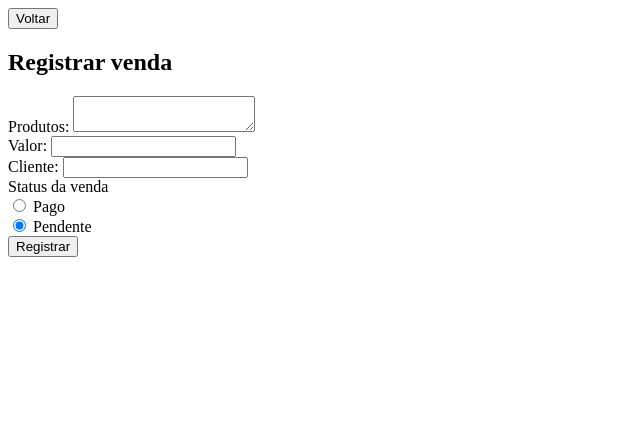
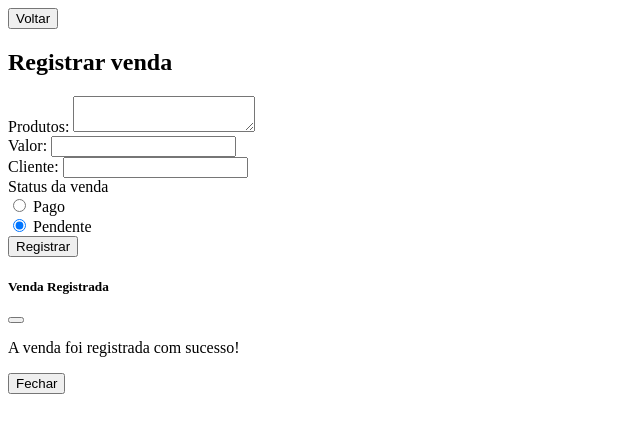
Before and after one commit to alyssongab/vendaplus, a PHP site: page /includes/formulario.php in a window 1280 px wide. Shown: the top 433 px of the page, without its empty margins (0-640 px from the left). Run offline with PHP 8.4, Linux system fonts and the light colour scheme.

Commit message:
feat: modal com mensagem de venda registrada

```diff
--- a/includes/formulario.php
+++ b/includes/formulario.php
@@ -11,7 +11,7 @@
 
         <div class="form-container w-50">
             <div class="form-wrapper">
-                <form method="post">
+                <form id="form-venda" method="post">
 
                     <!-- input produtos -->
                     <div class="form-group mt-3">
@@ -59,5 +59,22 @@
             </div>
         </div>
     </div>
+</main>
 
-</main>
+<!-- Modal -->
+<div class="modal fade" id="modalVenda" tabindex="-1" aria-hidden="true">
+  <div class="modal-dialog">
+    <div class="modal-content">
+      <div class="modal-header">
+        <h5 class="modal-title">Venda Registrada</h5>
+        <button type="button" class="btn-close" data-bs-dismiss="modal" aria-label="Close"></button>
+      </div>
+      <div class="modal-body">
+        <p>A venda foi registrada com sucesso!</p>
+      </div>
+      <div class="modal-footer">
+        <button type="button" class="btn btn-secondary" data-bs-dismiss="modal">Fechar</button>
+      </div>
+    </div>
+  </div>
+</div>
```
Also changed, not shown: cadastrar.php (+39 -2 lines).
